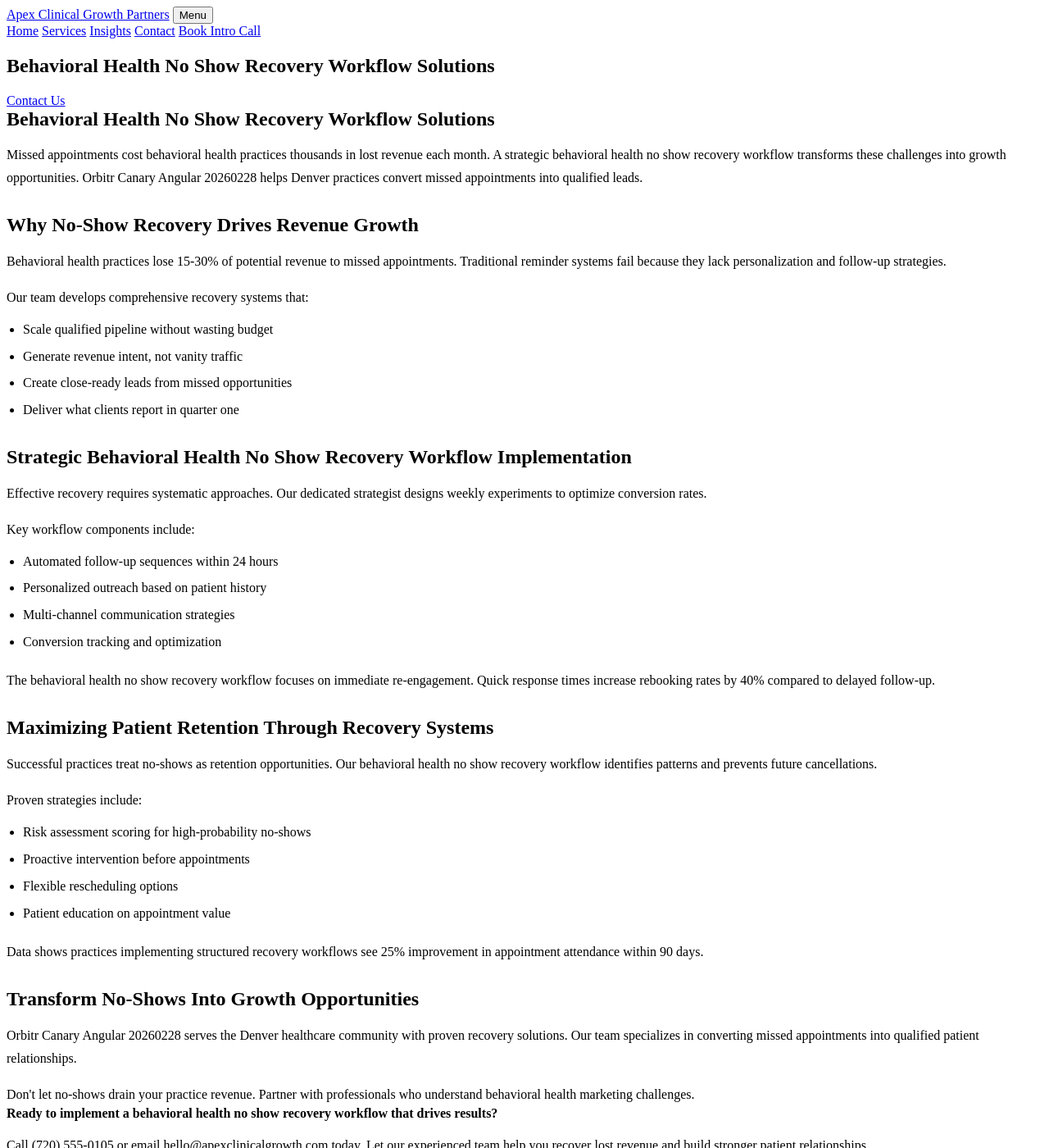
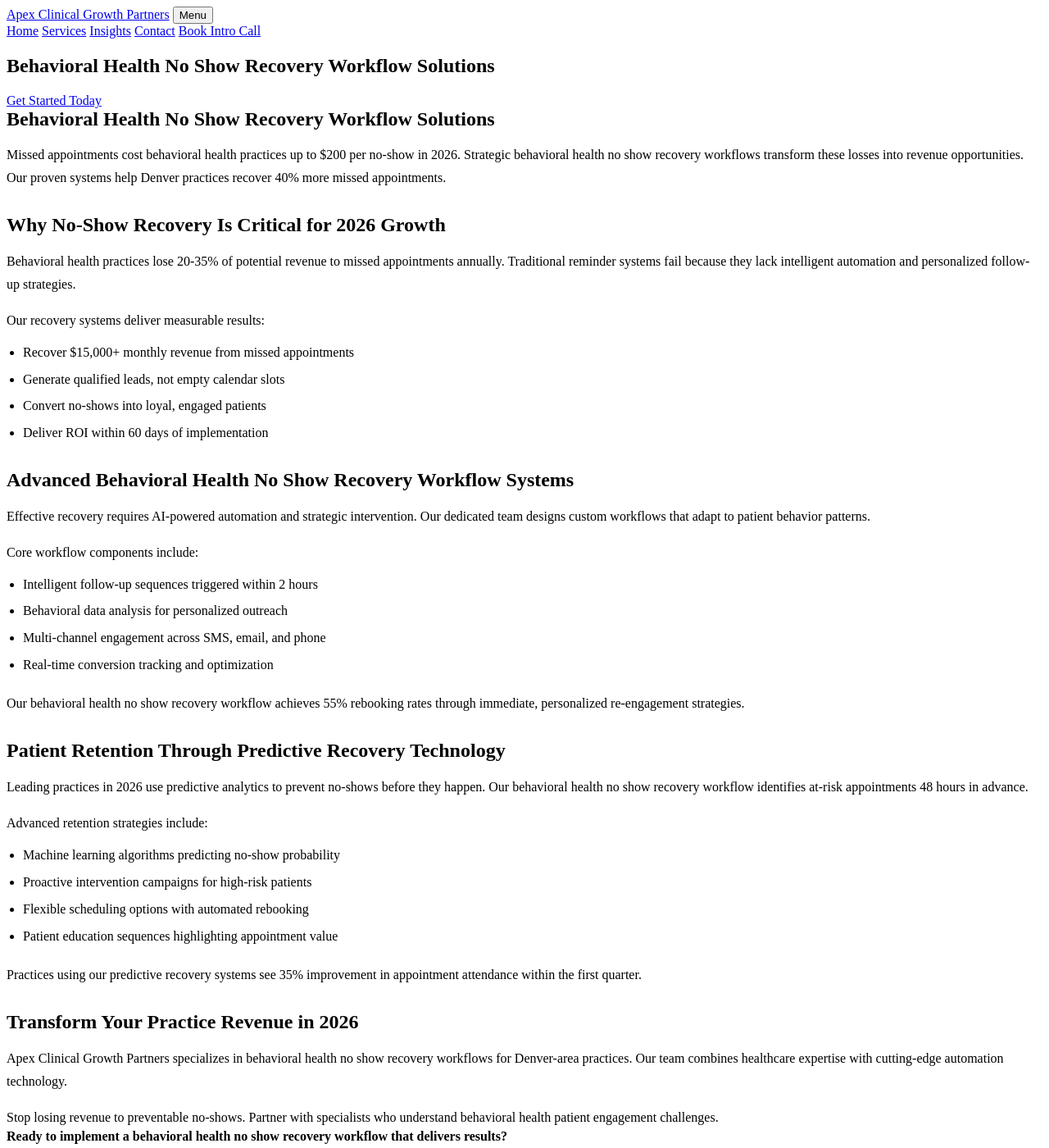
Before and after one commit to prjctlphbt/orbitr-canary-angular-20260228, a Jekyll site: the page angular-behavioral-noshow-20260228144655.html, which Jekyll copies as it is, in a window 1280 px wide and 1400 px high. Shown: the whole window at 82% size. Built offline with Jekyll 4.4.1, drawn with Linux system fonts in a browser that asks for light colours; some of the changed text lies outside the part shown.

Commit message:
Refresh and update content: angular-behavioral-noshow-20260228144655.html

```diff
--- a/angular-behavioral-noshow-20260228144655.html
+++ b/angular-behavioral-noshow-20260228144655.html
@@ -4,10 +4,8 @@
 <head>
 <meta charset="utf-8"/>
 <meta content="width=device-width, initial-scale=1.0" name="viewport"/>
-<meta content="Reduce missed appointments in behavioral health. Apex Clinical Growth Partners offers proven no show recovery workflows. Optimize your practice today.
-
-Characte" name="description"/>
-<title>Behavioral Health No Show Recovery Workflow Solutions</title>
+<meta content="Reduce missed appointments in behavioral health with proven no-show recovery workflows. Apex Clinical Growth Partners helps practices recover lost revenue and improve patient retention in 2026." name="description"/>
+<title>Behavioral Health No Show Recovery Workflow Solutions | 2026</title>
 <style>
 
 
@@ -105,53 +103,53 @@ Characte" name="description"/>
 <section class="page-hero landing-hero">
 <div class="container">
 <h1>Behavioral Health No Show Recovery Workflow Solutions</h1>
-<a class="cta" href="/services/">Contact Us</a>
+<a class="cta" href="/services/">Get Started Today</a>
 </div>
 </section>
 <section class="landing-content">
 <div class="container orbitr-generated-content">
 <h1>Behavioral Health No Show Recovery Workflow Solutions</h1>
-<p>Missed appointments cost behavioral health practices thousands in lost revenue each month. A strategic behavioral health no show recovery workflow transforms these challenges into growth opportunities. Orbitr Canary Angular 20260228 helps Denver practices convert missed appointments into qualified leads.</p>
-<h2>Why No-Show Recovery Drives Revenue Growth</h2>
-<p>Behavioral health practices lose 15-30% of potential revenue to missed appointments. Traditional reminder systems fail because they lack personalization and follow-up strategies.</p>
-<p>Our team develops comprehensive recovery systems that:</p>
+<p>Missed appointments cost behavioral health practices up to $200 per no-show in 2026. Strategic behavioral health no show recovery workflows transform these losses into revenue opportunities. Our proven systems help Denver practices recover 40% more missed appointments.</p>
+<h2>Why No-Show Recovery Is Critical for 2026 Growth</h2>
+<p>Behavioral health practices lose 20-35% of potential revenue to missed appointments annually. Traditional reminder systems fail because they lack intelligent automation and personalized follow-up strategies.</p>
+<p>Our recovery systems deliver measurable results:</p>
 <ul>
-<li>Scale qualified pipeline without wasting budget</li>
-<li>Generate revenue intent, not vanity traffic</li>
-<li>Create close-ready leads from missed opportunities</li>
-<li>Deliver what clients report in quarter one</li>
+<li>Recover $15,000+ monthly revenue from missed appointments</li>
+<li>Generate qualified leads, not empty calendar slots</li>
+<li>Convert no-shows into loyal, engaged patients</li>
+<li>Deliver ROI within 60 days of implementation</li>
 </ul>
-<h2>Strategic Behavioral Health No Show Recovery Workflow Implementation</h2>
-<p>Effective recovery requires systematic approaches. Our dedicated strategist designs weekly experiments to optimize conversion rates.</p>
-<p>Key workflow components include:</p>
+<h2>Advanced Behavioral Health No Show Recovery Workflow Systems</h2>
+<p>Effective recovery requires AI-powered automation and strategic intervention. Our dedicated team designs custom workflows that adapt to patient behavior patterns.</p>
+<p>Core workflow components include:</p>
 <ul>
-<li>Automated follow-up sequences within 24 hours</li>
-<li>Personalized outreach based on patient history</li>
-<li>Multi-channel communication strategies</li>
-<li>Conversion tracking and optimization</li>
+<li>Intelligent follow-up sequences triggered within 2 hours</li>
+<li>Behavioral data analysis for personalized outreach</li>
+<li>Multi-channel engagement across SMS, email, and phone</li>
+<li>Real-time conversion tracking and optimization</li>
 </ul>
-<p>The behavioral health no show recovery workflow focuses on immediate re-engagement. Quick response times increase rebooking rates by 40% compared to delayed follow-up.</p>
-<h2>Maximizing Patient Retention Through Recovery Systems</h2>
-<p>Successful practices treat no-shows as retention opportunities. Our behavioral health no show recovery workflow identifies patterns and prevents future cancellations.</p>
-<p>Proven strategies include:</p>
+<p>Our behavioral health no show recovery workflow achieves 55% rebooking rates through immediate, personalized re-engagement strategies.</p>
+<h2>Patient Retention Through Predictive Recovery Technology</h2>
+<p>Leading practices in 2026 use predictive analytics to prevent no-shows before they happen. Our behavioral health no show recovery workflow identifies at-risk appointments 48 hours in advance.</p>
+<p>Advanced retention strategies include:</p>
 <ul>
-<li>Risk assessment scoring for high-probability no-shows</li>
-<li>Proactive intervention before appointments</li>
-<li>Flexible rescheduling options</li>
-<li>Patient education on appointment value</li>
+<li>Machine learning algorithms predicting no-show probability</li>
+<li>Proactive intervention campaigns for high-risk patients</li>
+<li>Flexible scheduling options with automated rebooking</li>
+<li>Patient education sequences highlighting appointment value</li>
 </ul>
-<p>Data shows practices implementing structured recovery workflows see 25% improvement in appointment attendance within 90 days.</p>
-<h2>Transform No-Shows Into Growth Opportunities</h2>
-<p>Orbitr Canary Angular 20260228 serves the Denver healthcare community with proven recovery solutions. Our team specializes in converting missed appointments into qualified patient relationships.</p>
-<p>Don't let no-shows drain your practice revenue. Partner with professionals who understand behavioral health marketing challenges.</p>
-<strong>Ready to implement a behavioral health no show recovery workflow that drives results?</strong>
-<p>Call (720) 555-0105 or email hello@apexclinicalgrowth.com today. Let our experienced team help you recover lost revenue and build stronger patient relationships.</p>
+<p>Practices using our predictive recovery systems see 35% improvement in appointment attendance within the first quarter.</p>
+<h2>Transform Your Practice Revenue in 2026</h2>
+<p>Apex Clinical Growth Partners specializes in behavioral health no show recovery workflows for Denver-area practices. Our team combines healthcare expertise with cutting-edge automation technology.</p>
+<p>Stop losing revenue to preventable no-shows. Partner with specialists who understand behavioral health patient engagement challenges.</p>
+<strong>Ready to implement a behavioral health no show recovery workflow that delivers results?</strong>
+<p>Call (720) 555-0105 or email hello@apexclinicalgrowth.com today. Our experienced team will help you recover lost revenue and strengthen patient relationships.</p>
 </div>
 </section>
 <section class="landing-cta">
 <div class="container">
-<h2>Take the Next Step</h2>
-<a class="cta" href="/services/">Contact Us</a>
+<h2>Start Recovering Revenue Today</h2>
+<a class="cta" href="/services/">Schedule Your Strategy Call</a>
 </div>
 </section>
 </main>
```
